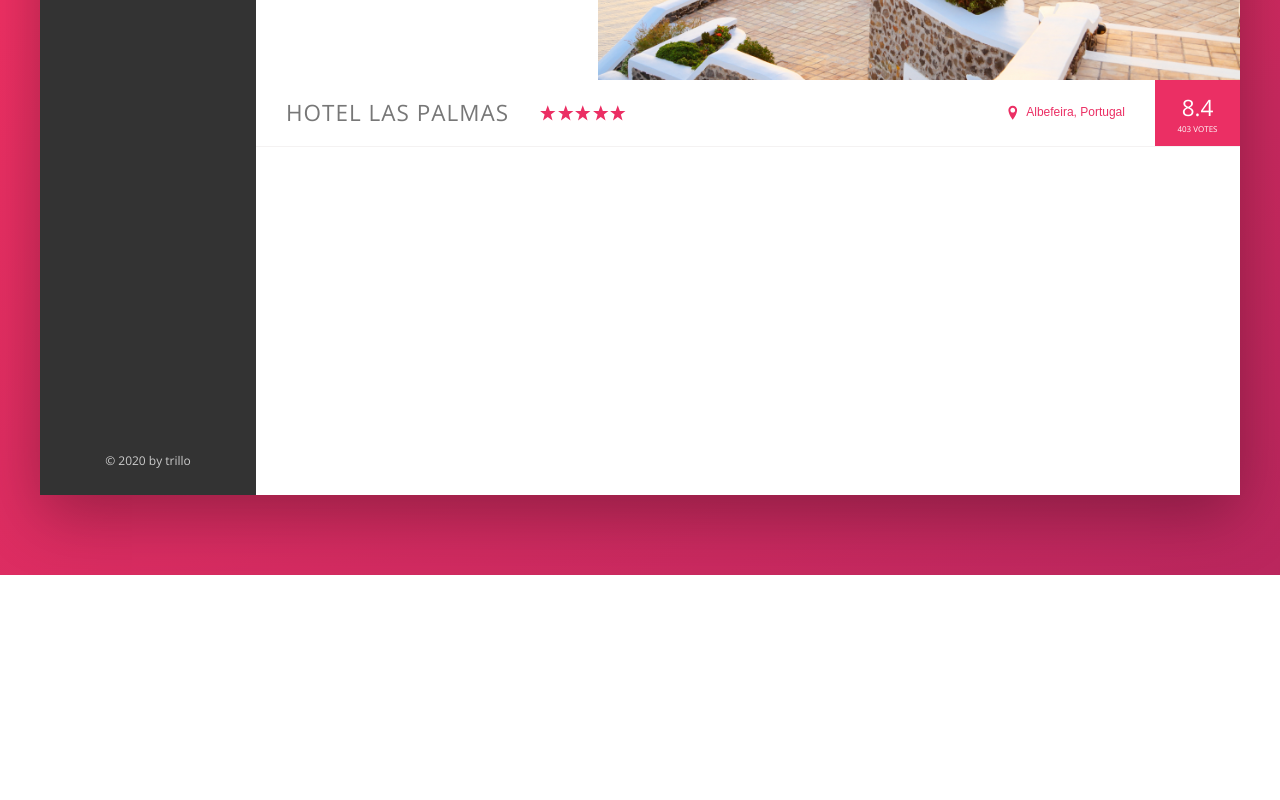
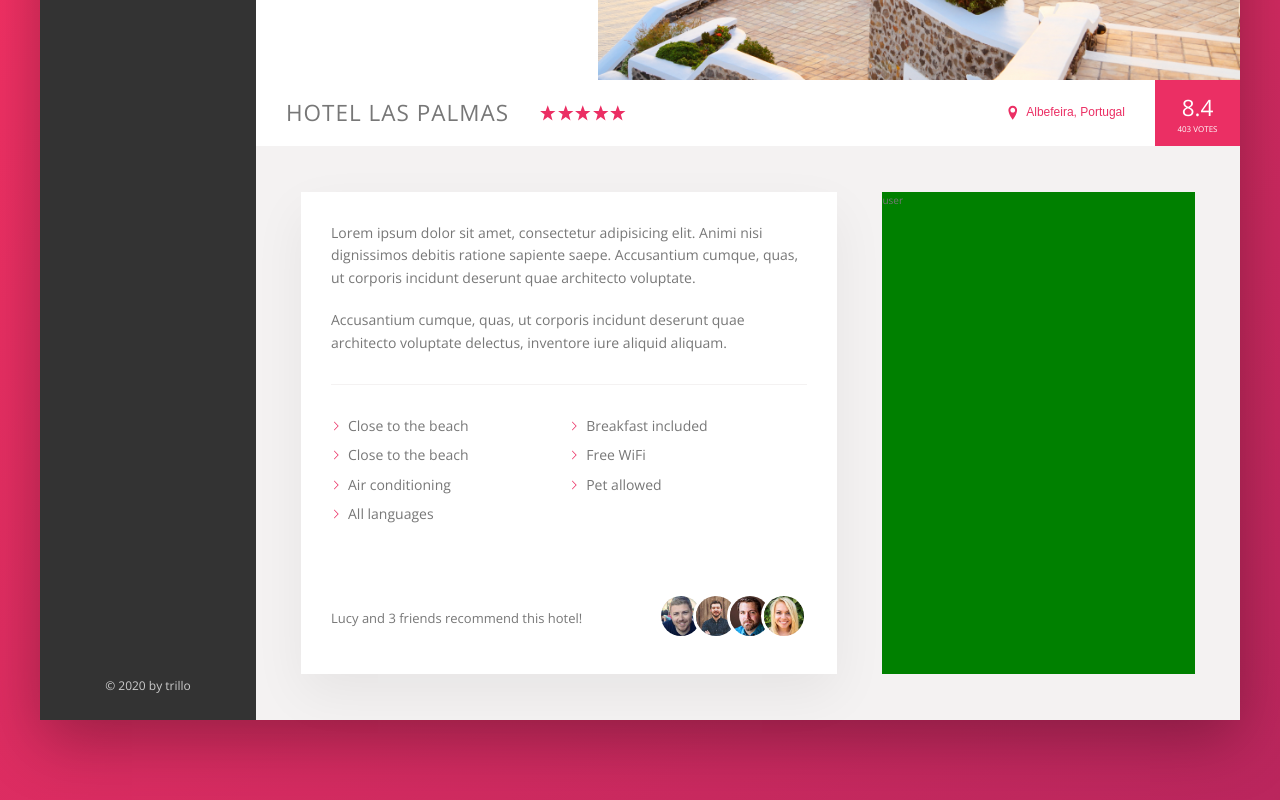
Before and after one commit to zenby/tours, a website: page Trillo/index.html in a window 1280 px wide. Shown: the part 455-1255 px from the top of the page. Before the commit the page ends 1030 px from the top, so only its background shows below. Drawn offline with nearby package versions, Linux system fonts and the light colour scheme.

Commit message:
finish hotel description

```diff
--- a/Trillo/index.html
+++ b/Trillo/index.html
@@ -143,6 +143,62 @@
               <div class="overview__rating-count">403 votes</div>
             </div>
           </div>
+
+          <div class="detail">
+            <div class="description">
+              <p class="paragraph">
+                Lorem ipsum dolor sit amet, consectetur adipisicing elit. Animi
+                nisi dignissimos debitis ratione sapiente saepe. Accusantium
+                cumque, quas, ut corporis incidunt deserunt quae architecto
+                voluptate.
+              </p>
+              <p class="paragraph">
+                Accusantium cumque, quas, ut corporis incidunt deserunt quae
+                architecto voluptate delectus, inventore iure aliquid aliquam.
+              </p>
+              <ul class="list">
+                <li class="list__item">Close to the beach</li>
+                <li class="list__item">Breakfast included</li>
+                <li class="list__item">Close to the beach</li>
+                <li class="list__item">Free WiFi</li>
+                <li class="list__item">Air conditioning</li>
+                <li class="list__item">Pet allowed</li>
+                <li class="list__item">All languages</li>
+              </ul>
+
+              <div class="recommend">
+                <p class="recommend__count">
+                  Lucy and 3 friends recommend this hotel!
+                </p>
+                <div class="recommend__friends">
+                  <img
+                    src="img/user-3.jpg"
+                    alt="friend 1"
+                    class="recommend__photo"
+                  />
+                  <img
+                    src="img/user-4.jpg"
+                    alt="friend 2"
+                    class="recommend__photo"
+                  />
+                  <img
+                    src="img/user-5.jpg"
+                    alt="friend 3"
+                    class="recommend__photo"
+                  />
+                  <img
+                    src="img/user-6.jpg"
+                    alt="friend 4"
+                    class="recommend__photo"
+                  />
+                </div>
+              </div>
+            </div>
+
+            <div class="user-reviews">
+              user
+            </div>
+          </div>
         </main>
       </div>
     </div>
--- a/Trillo/sass/_base.scss
+++ b/Trillo/sass/_base.scss
@@ -31,6 +31,9 @@ Grey dark 3: #999
   --color-dark-3: #999;
 
   --shadow-dark: 0 2rem 6rem rgba(0, 0, 0, 0.3);
+  --shadow-light: 0 2rem 5rem rgba(0, 0, 0, 0.06);
+
+  --line: 1px solid var(--color-light-2);
 }
 
 * {
--- a/Trillo/sass/_component.scss
+++ b/Trillo/sass/_component.scss
@@ -183,7 +183,7 @@
 .overview {
   display: flex;
   align-items: center;
-  border-bottom: 1px solid var(--color-light-2);
+  border-bottom: var(--line);
 
   &__heading {
     font-size: 2.25rem;
@@ -276,3 +276,85 @@
     box-shadow: none;
   }
 }
+
+.detail {
+  display: flex;
+  padding: 4.5rem;
+  background-color: var(--color-light-2);
+  border-bottom: var(--line);
+}
+
+.description {
+  font-size: 1.4rem;
+  background-color: white;
+  box-shadow: var(--shadow-light);
+  padding: 3rem;
+  flex: 0 0 60%;
+  margin-right: 4.5rem;
+}
+
+.user-reviews {
+  background-color: green;
+  flex: 1;
+}
+
+.paragraph:not(:last-of-type) {
+  margin-bottom: 2rem;
+}
+
+.list {
+  list-style: none;
+  margin: 3rem 0;
+  padding: 3rem 0;
+  border-top: var(--line);
+  border-bottom: var(--shadow-light);
+  display: flex;
+  flex-wrap: wrap;
+
+  &__item {
+    flex: 0 0 50%;
+    margin-bottom: 0.7rem;
+  }
+
+  &__item:before {
+    content: "";
+    display: inline-block;
+    height: 1rem;
+    width: 1rem;
+    margin-right: 0.7rem;
+
+    // old browsers
+    // background-image: url(../img/chevron-thin-right.svg);
+    // background-size: cover;
+
+    // newer browsers
+    background-color: var(--color-primary);
+    -webkit-mask-image: url(../img/chevron-thin-right.svg);
+    -webkit-mask-size: cover;
+    mask-image: url(../img/chevron-thin-right.svg);
+    mask-size: cover;
+  }
+}
+
+.recommend {
+  font-size: 1.3rem;
+  color: var(--color-dark-2);
+  display: flex;
+  align-items: center;
+
+  &__photo {
+    box-sizing: content-box;
+    height: 4rem;
+    width: 4rem;
+    border-radius: 50%;
+    border: 3px solid white;
+
+    &:not(:last-child) {
+      margin-right: -1.5rem;
+    }
+  }
+
+  &__count {
+    margin-right: auto;
+  }
+}
--- a/Trillo/sass/_layout.scss
+++ b/Trillo/sass/_layout.scss
@@ -3,14 +3,12 @@
   margin: 8rem auto;
   background-color: var(--color-light-2);
   box-shadow: var(--shadow-dark);
-
-  min-height: 50rem;
 }
 
 .header {
   height: 7rem;
   background-color: #fff;
-  border-bottom: 1px solid var(--color-light-2);
+  border-bottom: var(--line);
   display: flex;
   justify-content: space-between;
   align-items: center;
@@ -32,5 +30,4 @@
 .hotel-view {
   background-color: #fff;
   flex: 1;
-  height: 80rem;
 }
```
Also changed, not shown: Trillo/css/style.css.
